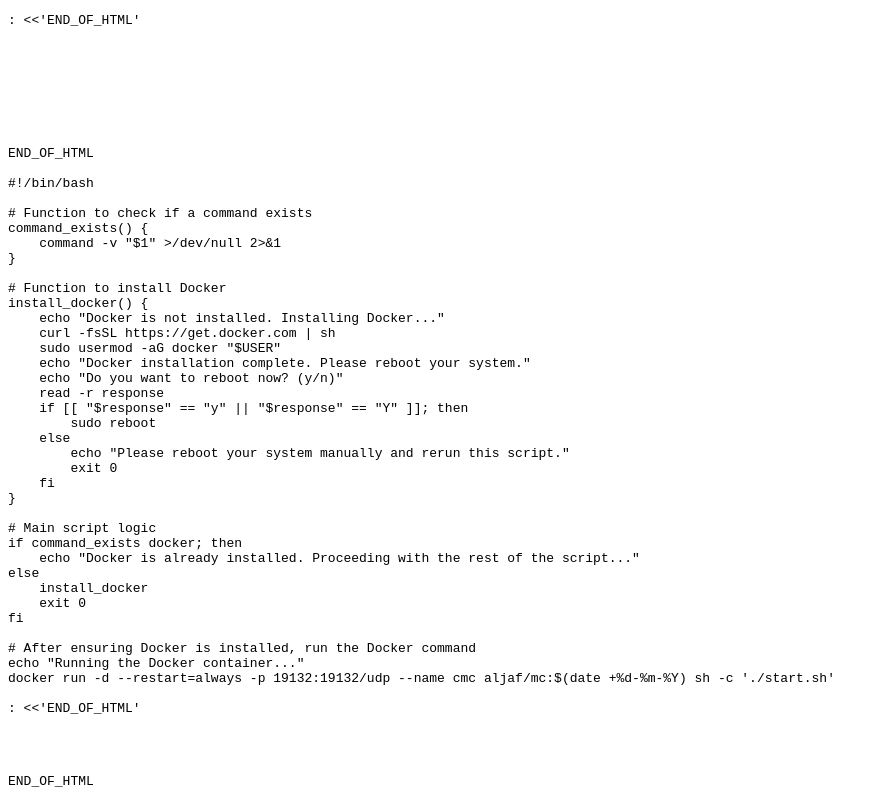
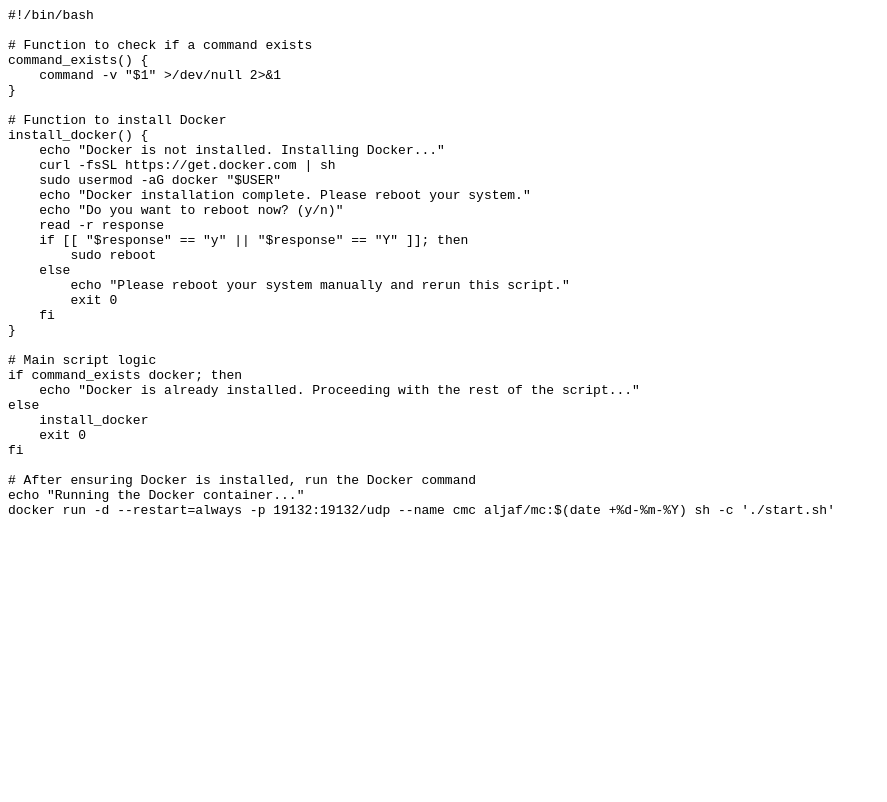
Before and after one commit to TEAM-JAF/public-mc, a plain HTML site: page index.html in a window 1280 px wide. Shown: the whole page, without its empty margins (0-887 px from the left). Drawn offline with Linux system fonts and the light colour scheme.

Commit message:
Update index.html
Signed-off-by: AhmadAlJaf <105901412+AhmadAlJaf@users.noreply.github.com>

```diff
--- a/index.html
+++ b/index.html
@@ -1,27 +1,8 @@
-<!DOCTYPE html>
-<html lang="en">
-<head>
-    <meta charset="UTF-8">
-    <title>MCJAF Server Installer</title>
-</head>
-<body>
-<pre id="script">
-: <<'END_OF_HTML'
-<!DOCTYPE html>
-<html lang="en">
-<head>
-    <meta charset="UTF-8">
-    <title>MCJAF Server Installer</title>
-</head>
-<body>
-<pre id="script">
-END_OF_HTML
-
-#!/bin/bash
+<html><head><meta name="color-scheme" content="light dark"></head><body><pre style="word-wrap: break-word; white-space: pre-wrap;">#!/bin/bash
 
 # Function to check if a command exists
 command_exists() {
-    command -v "$1" >/dev/null 2>&1
+    command -v "$1" &gt;/dev/null 2&gt;&amp;1
 }
 
 # Function to install Docker
@@ -51,12 +32,4 @@ fi
 # After ensuring Docker is installed, run the Docker command
 echo "Running the Docker container..."
 docker run -d --restart=always -p 19132:19132/udp --name cmc aljaf/mc:$(date +%d-%m-%Y) sh -c './start.sh'
-
-: <<'END_OF_HTML'
-</pre>
-</body>
-</html>
-END_OF_HTML
-</pre>
-</body>
-</html>
+</pre><div></div></body></html>
```
